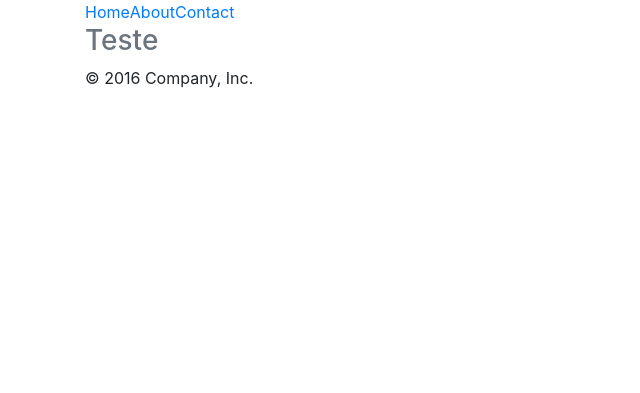
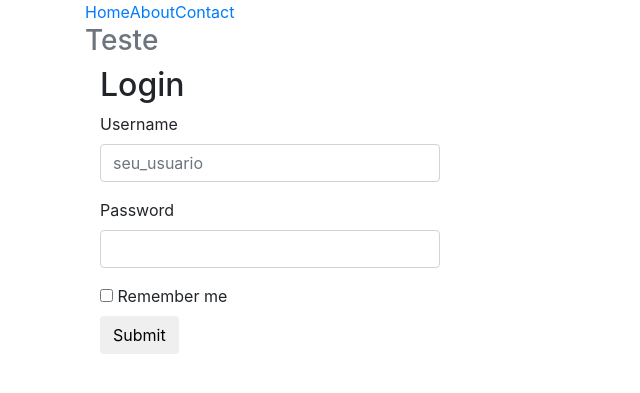
Before and after one commit to vlcp197/intro_flask, a Flask app: page /login in a window 1280 px wide. Shown: the top 393 px of the page, without its empty margins (0-640 px from the left). Run offline with Flask 2, Linux system fonts and the light colour scheme; some libraries are stand-ins or nearby versions.

Commit message:
Criação de formulário em página de login

```diff
--- a/app/controllers/default.py
+++ b/app/controllers/default.py
@@ -1,11 +1,19 @@
 from flask import render_template
 from app import app
+
+from app.models.forms import LoginForm
 
 @app.route('/index')
 @app.route('/')
 def index():
     return render_template('index.html')
 
-@app.route('/login')
+@app.route('/login', methods=['GET','POST'])
 def login():
-    return render_template('base.html')
+    form =  LoginForm()
+    if form.validate_on_submit():
+        print(form.username.data)
+        print(form.password.data)
+    else:
+        print(form.errors)
+    return render_template('login.html',form=form)
--- /dev/null
+++ b/app/models/forms.py
@@ -0,0 +1,8 @@
+from flask_wtf import FlaskForm
+from wtforms import StringField, PasswordField, BooleanField
+from wtforms.validators import DataRequired
+
+class LoginForm(FlaskForm):
+    username = StringField("username", validators=[DataRequired()])
+    password = PasswordField("password", validators=[DataRequired()])
+    remember_me = BooleanField("remember_me")
--- a/app/templates/base.html
+++ b/app/templates/base.html
@@ -39,10 +39,6 @@
      {%block content%}
      {%endblock%}
 
-      <footer class="footer">
-        <p>&copy; 2016 Company, Inc.</p>
-      </footer>
-
     </div> <!-- /container -->
 
     <script src="https://ajax.googleapis.com/ajax/libs/jquery/3.6.0/jquery.min.js"></script>
--- /dev/null
+++ b/app/templates/login.html
@@ -0,0 +1,42 @@
+{% extends 'base.html' %}
+
+{% block content %}
+<div class="col-md-4 col-md-offset-4">
+<h2>Login</h2>
+<form action="" method="POST">
+    {{ form.csrf_token }}
+    <div class="form-group">
+        <label>Username</label>
+        {{ form.username(class="form-control", placeholder="seu_usuario") }}
+        {% if form.errors.username %}
+        <div class="alert alert-danger" role="alert">
+            <ul>
+            {% for e in form.errors.username %}
+                <li>{{ e }}</li>
+            {% endfor %}
+            </ul>
+        </div>
+        {% endif %}
+    </div>
+    <div class="form-group">
+        <label>Password</label>
+        {{ form.password(class="form-control") }}
+        {% if form.errors.password %}
+        <div class="alert alert-danger" role="alert">
+            <ul>
+            {% for e in form.errors.password %}
+                <li>{{ e }}</li>
+            {% endfor %}
+            </ul>
+        </div>
+        {% endif %}
+    </div>
+    <div class="checkbox">
+        <label>
+            {{ form.remember_me }} Remember me
+        </label>
+    </div>
+    <button type="submit" class="btn btn-default">Submit</button>
+</form>
+</div>
+{% endblock %}
--- a/config.py
+++ b/config.py
@@ -2,3 +2,5 @@ DEBUG = True
 
 SQLALCHEMY_DATABASE_URI = 'sqlite:///storage.db'
 SQLALCHEMY_TRACK_MODIFICATIONS = True
+
+SECRET_KEY = '123'
```
